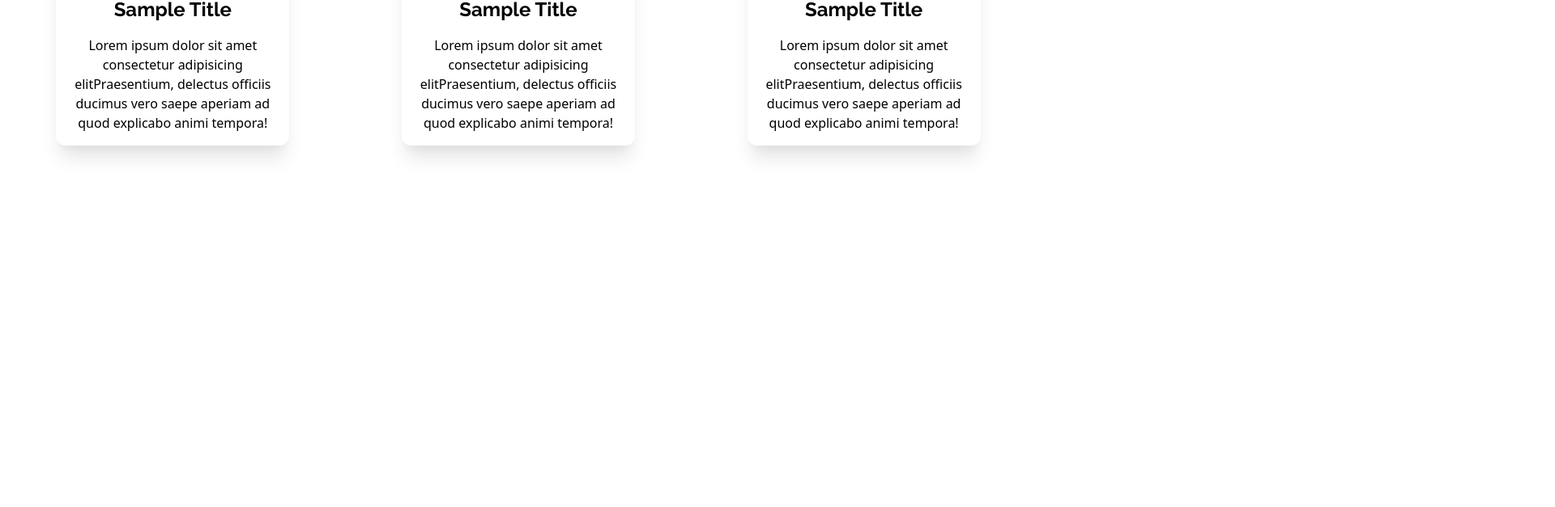
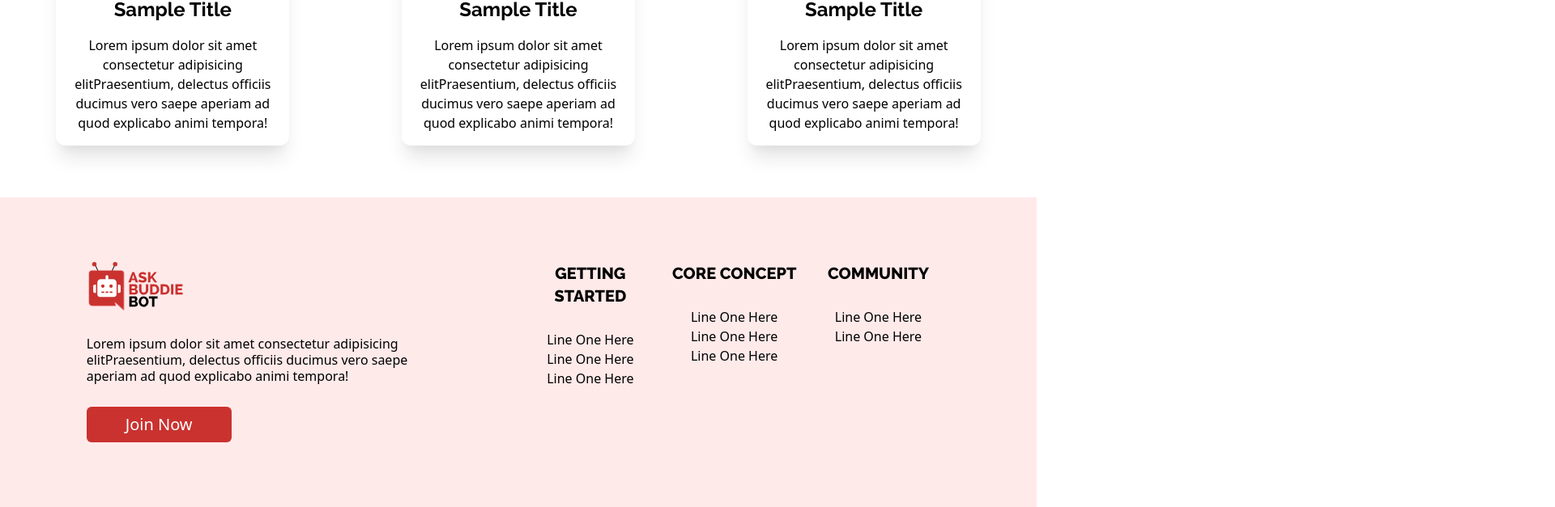
Before and after one commit to askbuddie/askbuddie-bot-docs, a Next.js app: page / in a window 1280 px wide. Shown: the part 1120-1747 px from the top of the page at 81% size, 1920 px wide, since content can reach past the window. Before the commit the page ends 1364 px from the top, so only its background shows below. Built offline with nearby package versions, Linux system fonts and the light colour scheme.

Commit message:
make footer section of the home page

```diff
--- /dev/null
+++ b/components/Footer/index.js
@@ -0,0 +1,112 @@
+import React from 'react';
+
+import Heading from '@components/Heading';
+import Button from '@components/Button';
+import Logo from '@svgs/Footer/Logo.svg';
+
+function FooterMenu({ fakeMenuOptions, index }) {
+  return (
+    <div className="flex flex-col text-center ">
+      <div>
+        <Heading level={6} modifier="font-extrabold mb-7 uppercase">
+          {fakeMenuOptions[index]?.title}
+        </Heading>
+      </div>
+
+      <ul className="w-full h-full">
+        {fakeMenuOptions[index]?.menuOptions?.map((menu) => (
+          <li key={menu?.id}>
+            <a href={menu?.link} className="font-normal capitalise">
+              {menu?.text}
+            </a>
+          </li>
+        ))}
+      </ul>
+    </div>
+  );
+}
+
+const fakeMenuOptions = {
+  0: {
+    title: 'getting started',
+    menuOptions: [
+      {
+        id: 0,
+        text: 'Line One Here',
+        link: '/url'
+      },
+      {
+        id: 1,
+        text: 'Line One Here',
+        link: '/url'
+      },
+      {
+        id: 1,
+        text: 'Line One Here',
+        link: '/url'
+      }
+    ]
+  },
+  1: {
+    title: 'core concept',
+    menuOptions: [
+      {
+        id: 0,
+        text: 'Line One Here',
+        link: '/url'
+      },
+      {
+        id: 1,
+        text: 'Line One Here',
+        link: '/url'
+      },
+      {
+        id: 1,
+        text: 'Line One Here',
+        link: '/url'
+      }
+    ]
+  },
+  2: {
+    title: 'community',
+    menuOptions: [
+      {
+        id: 0,
+        text: 'Line One Here',
+        link: '/url'
+      },
+      {
+        id: 1,
+        text: 'Line One Here',
+        link: '/url'
+      }
+    ]
+  }
+};
+
+function index(props) {
+  return (
+    <div className="bg-lightRed w-full h-full py-20">
+      <div className=" grid grid-cols-2 w-10/12 h-auto mx-auto">
+        <div className="w-full h-full">
+          <div className="flex flex-col justify-center max-w-md">
+            <Logo />
+            <p className="my-7 leading-tight">
+              Lorem ipsum dolor sit amet consectetur adipisicing
+              elitPraesentium, delectus officiis ducimus vero saepe aperiam ad
+              quod explicabo animi tempora!
+            </p>
+            <Button modifier="px-12 text-xl heroCTA">Join Now</Button>
+          </div>
+        </div>
+        <div className="w-full h-full grid grid-cols-3">
+          <FooterMenu fakeMenuOptions={fakeMenuOptions} index={0} />
+          <FooterMenu fakeMenuOptions={fakeMenuOptions} index={1} />
+          <FooterMenu fakeMenuOptions={fakeMenuOptions} index={2} />
+        </div>
+      </div>
+    </div>
+  );
+}
+
+export default index;
--- a/pages/index.js
+++ b/pages/index.js
@@ -1,4 +1,5 @@
 import Nav from '@components/Nav/Nav';
+import Footer from '@components/Footer';
 import Hero from '@components/Landing/Hero';
 import Features from '@components/Landing/Features';
 import Head from 'next/head';
@@ -12,6 +13,7 @@ export default function Home() {
       <Nav />
       <Hero />
       <Features />
+      <Footer />
     </>
   );
 }
--- a/tailwind.config.js
+++ b/tailwind.config.js
@@ -10,7 +10,8 @@ module.exports = {
       colors: {
         primary: {
           400: '#ca322f'
-        }
+        },
+        lightRed: 'rgba(255,210,210,.46)'
       },
       fontFamily: {
         heading: ['Raleway'],
```
Also changed, not shown: public/svgs/Footer/Logo.svg (added), 1 other file (tests, documents, lock files or other folders).
